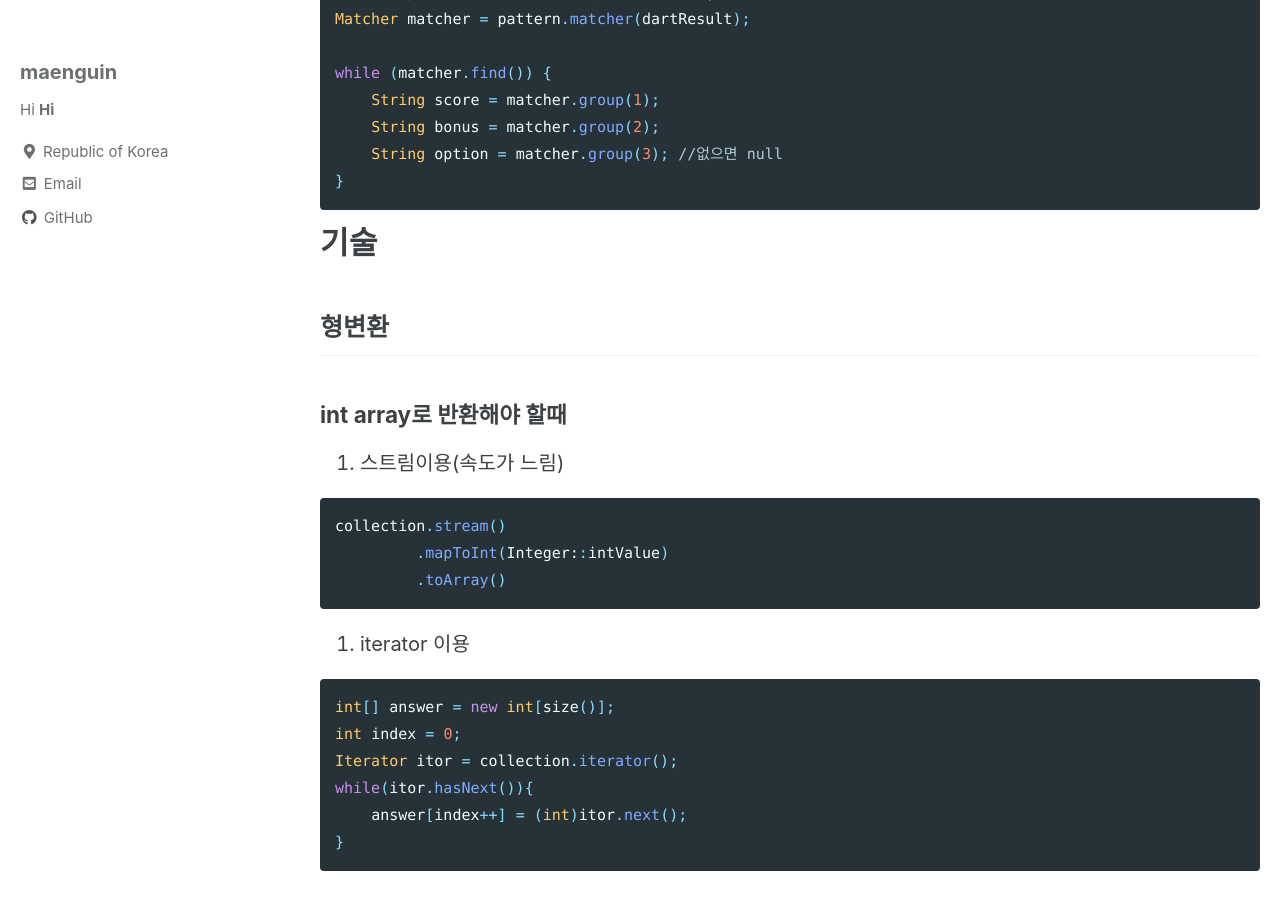
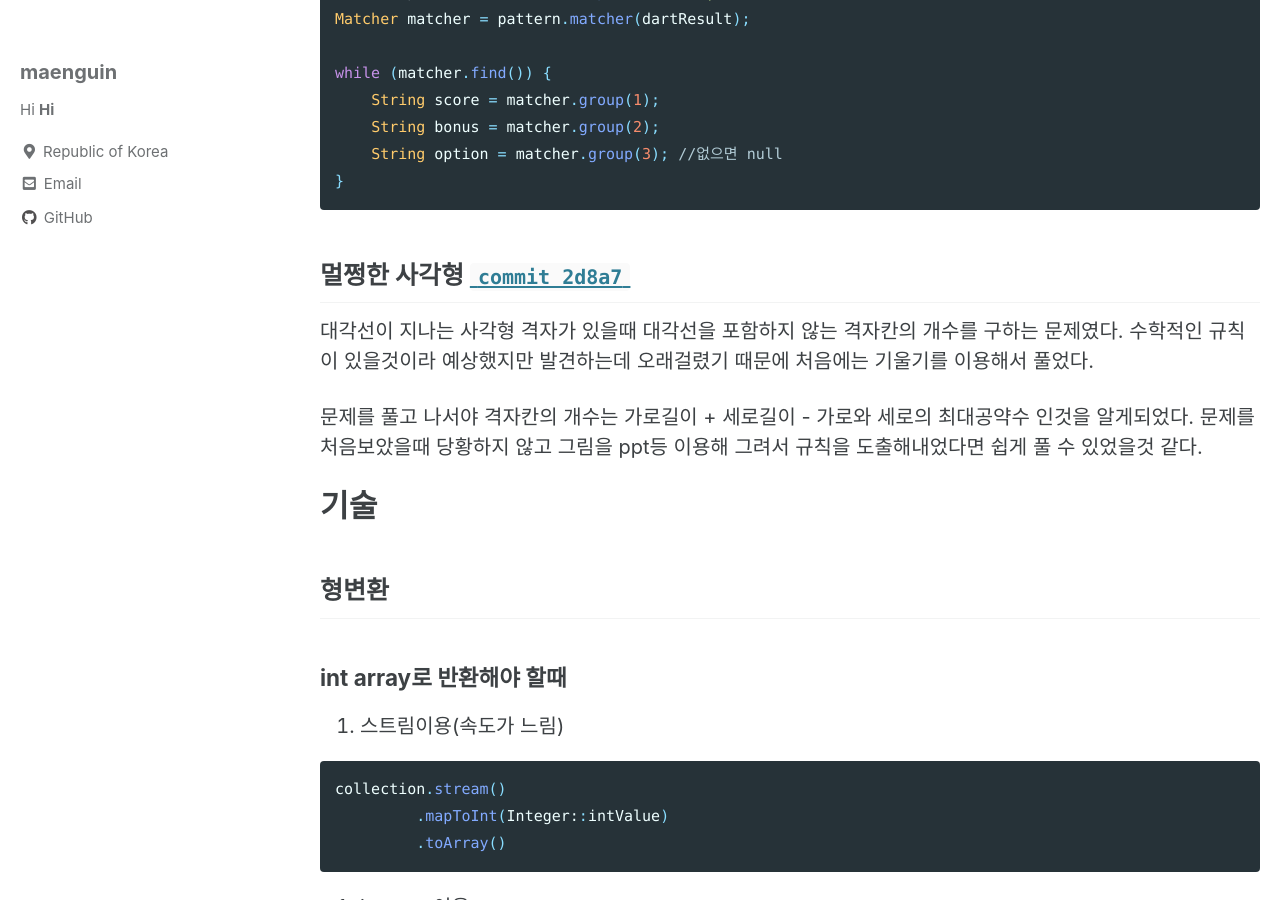
Before and after one commit to maenguin/maenguin.github.io, a Jekyll site: the page built from _posts/2020-12-01-algorithm-study.md, in a window 1280 px wide and 900 px high, scrolled down 1718 px. Built offline with Jekyll 4.4.1, drawn with Linux system fonts in a browser that asks for light colours; cached includes are drawn as plain includes.

Commit message:
Update 2020-12-01-algorithm-study.md

````diff
--- a/_posts/2020-12-01-algorithm-study.md
+++ b/_posts/2020-12-01-algorithm-study.md
@@ -63,6 +63,12 @@ while (matcher.find()) {
 }
 ```
 
+## 멀쩡한 사각형 [`commit 2d8a7`](https://github.com/maenguin/Algorithm/commit/2d8a74e35e2abdbc3add297462ff77cf3ba9498d)
+대각선이 지나는 사각형 격자가 있을때 대각선을 포함하지 않는 격자칸의 개수를 구하는 문제였다.
+수학적인 규칙이 있을것이라 예상했지만 발견하는데 오래걸렸기 때문에 처음에는 기울기를 이용해서 풀었다.
+
+문제를 풀고 나서야 격자칸의 개수는 가로길이 + 세로길이 - 가로와 세로의 최대공약수 인것을 알게되었다.
+문제를 처음보았을때 당황하지 않고 그림을 ppt등 이용해 그려서 규칙을 도출해내었다면 쉽게 풀 수 있었을것 같다.
 
 # 기술
 
````
